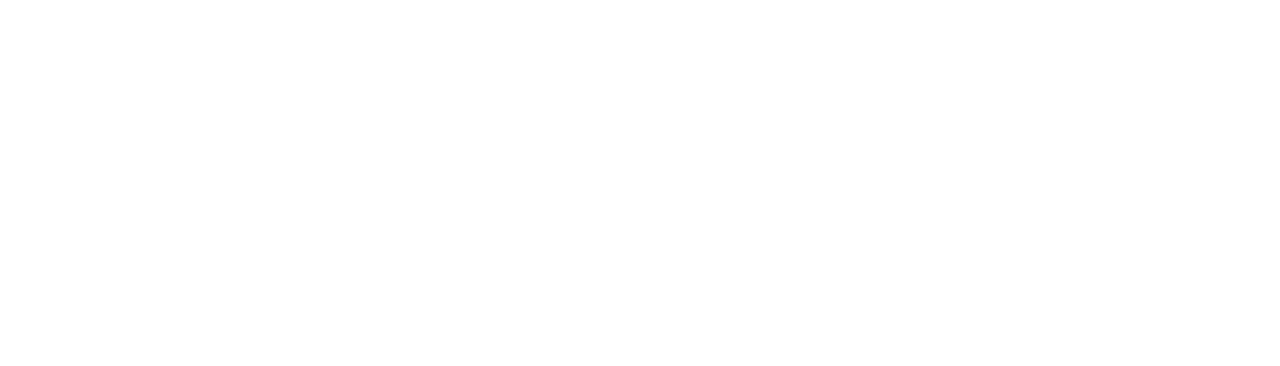
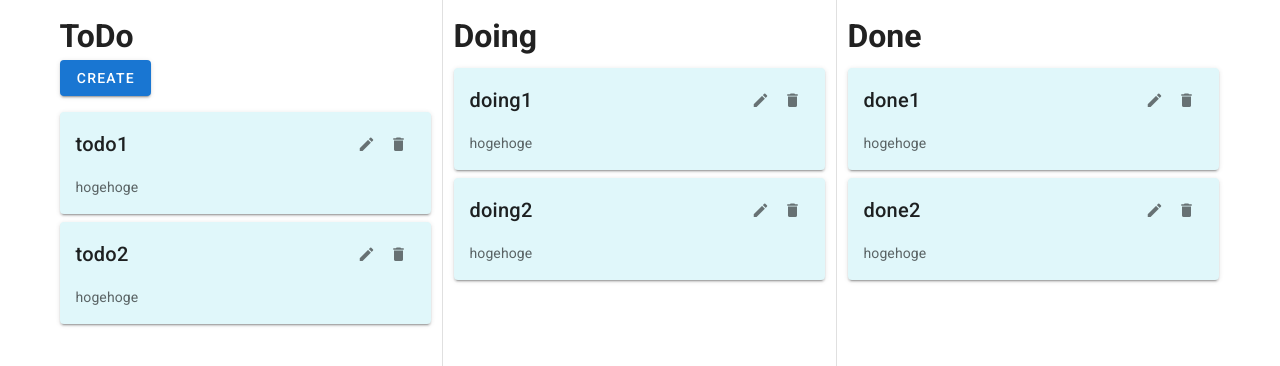
Before and after one commit to kensei18/sample-todo-golang-vue, a Vue app in the folder frontend/: page / in a window 1280 px wide. Shown: the top 366 px of the page. Built offline with nearby package versions, Linux system fonts and the light colour scheme.

Commit message:
implement frontend

```diff
--- a/frontend/src/App.vue
+++ b/frontend/src/App.vue
@@ -1,13 +1,159 @@
 <template>
-  <v-app></v-app>
+  <v-app>
+    <v-container>
+      <v-row>
+        <v-col cols="4">
+          <h1>ToDo</h1>
+          <v-btn class="mb-2" color="primary" @click="showNewDialog"
+            >Create</v-btn
+          >
+          <TaskList :task-list="todoList" @update-status="updateStatus(0)" />
+        </v-col>
+
+        <v-divider vertical></v-divider>
+
+        <v-col cols="4">
+          <h1>Doing</h1>
+          <TaskList :task-list="doingList" @update-status="updateStatus(1)" />
+        </v-col>
+
+        <v-divider vertical></v-divider>
+
+        <v-col cols="4">
+          <h1>Done</h1>
+          <TaskList :task-list="doneList" @update-status="updateStatus(2)" />
+        </v-col>
+      </v-row>
+    </v-container>
+
+    <v-dialog v-model="dialog" width="500">
+      <v-card>
+        <v-card-title>{{ dialogHeader }}</v-card-title>
+        <v-card-text>
+          <v-text-field v-model="name" label="Task Name"></v-text-field>
+          <v-textarea
+            v-model="description"
+            label="Task Description"
+            outlined
+          ></v-textarea>
+        </v-card-text>
+        <v-card-actions>
+          <v-spacer />
+          <v-btn color="green" dark @click="savingAction">Save</v-btn>
+        </v-card-actions>
+      </v-card>
+    </v-dialog>
+  </v-app>
 </template>
 
 <script>
+import TaskList from "./TaskList";
+
 export default {
-  name: "App",
+  components: {
+    TaskList,
+  },
+
+  provide() {
+    return {
+      updateSelectedTaskId: this.updateSelectedTaskId,
+      showEditDialog: this.showEditDialog,
+      removeTask: this.removeTask,
+    };
+  },
 
   data: () => ({
-    //
+    tasks: [
+      { id: 1, name: "todo1", description: "hogehoge", status: 0 },
+      { id: 2, name: "todo2", description: "hogehoge", status: 0 },
+      { id: 3, name: "doing1", description: "hogehoge", status: 1 },
+      { id: 4, name: "doing2", description: "hogehoge", status: 1 },
+      { id: 5, name: "done1", description: "hogehoge", status: 2 },
+      { id: 6, name: "done2", description: "hogehoge", status: 2 },
+    ],
+    dialog: false,
+    selectedTaskId: 0,
+    dialogHeader: "Create Task",
+    savingAction: null,
+    name: "",
+    description: "",
   }),
+
+  computed: {
+    todoList() {
+      return this.taskList(0);
+    },
+    doingList() {
+      return this.taskList(1);
+    },
+    doneList() {
+      return this.taskList(2);
+    },
+  },
+
+  watch: {
+    dialog(value) {
+      if (!value) {
+        this.name = "";
+        this.description = "";
+        this.selectedTaskId = 0;
+      }
+    },
+  },
+
+  methods: {
+    taskList(status) {
+      return this.tasks.filter((task) => task.status === status);
+    },
+    findTaskById(id) {
+      return this.tasks.find((task) => task.id === id);
+    },
+    updateSelectedTaskId(id) {
+      this.selectedTaskId = id;
+    },
+    updateStatus(status) {
+      const task = this.findTaskById(this.selectedTaskId);
+      task.status = status;
+      this.selectedTaskId = 0;
+    },
+    showNewDialog() {
+      this.dialog = true;
+      this.selectedTaskId = 0;
+      this.dialogHeader = "Create Task";
+      this.savingAction = this.createTask;
+    },
+    createTask() {
+      // use API
+      const maxId = this.tasks.reduce((acc, cur) =>
+        acc.id > cur.id ? acc : cur
+      ).id;
+      this.tasks.push({
+        id: maxId + 1,
+        name: this.name,
+        description: this.description,
+        status: 0,
+      });
+      this.dialog = false;
+    },
+    showEditDialog(id) {
+      const task = this.findTaskById(id);
+      this.dialog = true;
+      this.dialogHeader = "Edit Task";
+      this.name = task.name;
+      this.description = task.description;
+      this.selectedTaskId = id;
+      this.savingAction = this.updateTask;
+    },
+    updateTask() {
+      const task = this.findTaskById(this.selectedTaskId);
+      this.$set(task, "name", this.name);
+      this.$set(task, "description", this.description);
+      this.dialog = false;
+    },
+    removeTask(id) {
+      const idx = this.tasks.findIndex((task) => task.id === id);
+      this.tasks.splice(idx, 1);
+    },
+  },
 };
 </script>
--- /dev/null
+++ b/frontend/src/TaskList.vue
@@ -0,0 +1,41 @@
+<template>
+  <draggable
+    group="task-list"
+    style="min-height: 90vh"
+    @add="$emit('update-status')"
+  >
+    <v-card
+      v-for="task in taskList"
+      :key="task.id"
+      class="my-2"
+      color="cyan lighten-5"
+      @dragstart="updateSelectedTaskId(task.id)"
+    >
+      <v-card-title>
+        <span>{{ task.name }}</span>
+        <v-spacer />
+        <v-btn fab text icon x-small @click="showEditDialog(task.id)">
+          <v-icon>mdi-pencil</v-icon>
+        </v-btn>
+        <v-btn fab text icon x-small @click="removeTask(task.id)">
+          <v-icon>mdi-delete</v-icon>
+        </v-btn>
+      </v-card-title>
+      <v-card-text>{{ task.description }}</v-card-text>
+    </v-card>
+  </draggable>
+</template>
+
+<script>
+import draggable from "vuedraggable";
+
+export default {
+  components: { draggable },
+
+  props: {
+    taskList: Array,
+  },
+
+  inject: ["updateSelectedTaskId", "showEditDialog", "removeTask"],
+};
+</script>
```
